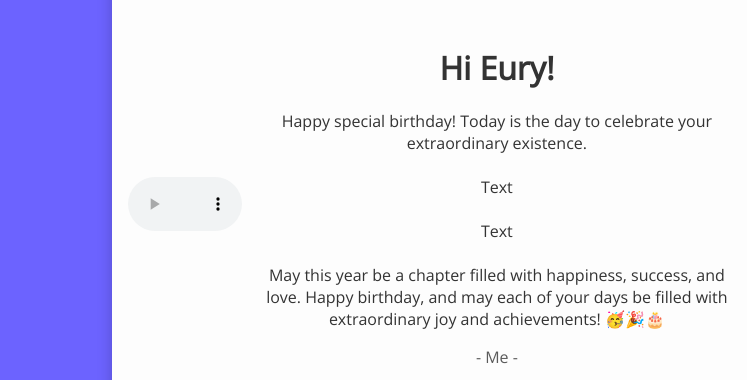
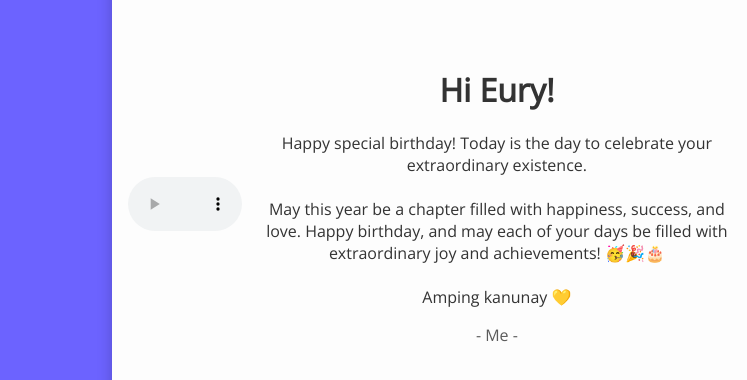
Before and after one commit to Frowcaloe/Birthday-, a plain HTML site: page index.html in a window 1280 px wide. Shown: the part 196-576 px from the top of the page, 0-747 px from the left. Drawn offline with nearby package versions, Linux system fonts and the light colour scheme.

Commit message:
Update index.html

```diff
--- a/index.html
+++ b/index.html
@@ -12,11 +12,9 @@
     <h1>Hi Eury!</h1>
     <p>Happy special birthday! Today is the day to celebrate your extraordinary existence.
 <br><br>
-Text
+May this year be a chapter filled with happiness, success, and love. Happy birthday, and may each of your days be filled with extraordinary joy and achievements! 🥳🎉🎂
 <br><br>
-Text
-<br><br>
-May this year be a chapter filled with happiness, success, and love. Happy birthday, and may each of your days be filled with extraordinary joy and achievements! 🥳🎉🎂</p>
+Amping kanunay 💛 </p>
     <p class="muted">- Me -</p>
    </div>
    <div class="space"></div>
```
